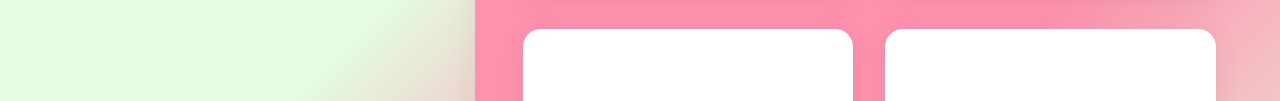
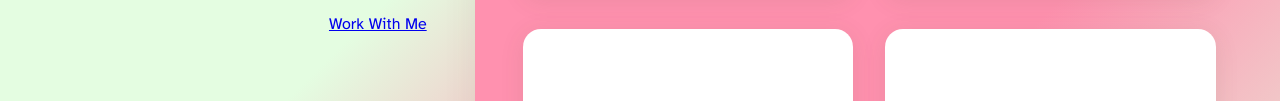
Before and after one commit to rayanabarneswrites/rayanabarneswrites, a plain HTML site: page services.html in a window 1280 px wide. Shown: the part 479-580 px from the top of the page. Drawn offline with Linux system fonts and the light colour scheme; some icons are missing; a web font is replaced by a local one.

Commit message:
Update services.html

```diff
--- a/services.html
+++ b/services.html
@@ -48,6 +48,7 @@
                         <li>Sit back while I work on your content!</li>
                         <li>Make revisions as needed.</li>
                     </ol>
+                <a href="#contact" class="hero-btn">Work With Me</a>
                 </div>
                 <div class="services-content-col">
                     <h2>Services</h2>
```
